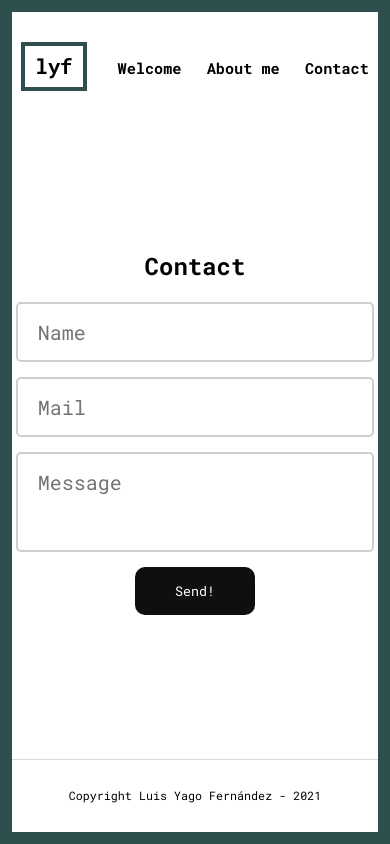
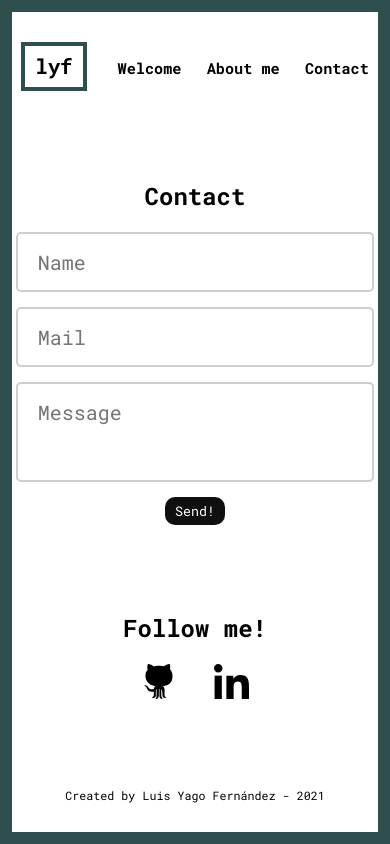
Before and after one commit to LuisYagof/personal-site, a plain HTML site: page contacto.html in a window 390 px wide. Drawn offline with Linux system fonts and the light colour scheme.

Commit message:
added links to social media pages. fixed viewport problems

```diff
--- a/contacto.html
+++ b/contacto.html
@@ -10,7 +10,6 @@
     <link rel="icon" type="image/png" sizes="32x32" href="img/favicon-32x32.png">
 </head>
 <body>
-    <!-- <div class="wrapperCont"> -->
         <header>
             <div class="cabecera">
                 <a class="logo" href="index.html">lyf</a>
@@ -31,9 +30,16 @@
                 <input class="botonForm" type="submit" value="Send!">
             </form>
         </section>
+
+        <section class="links">
+            <h3 class="title">Follow me!</h3>
+            <div class="cajaLinks">
+                <a href="https://github.com/LuisYagof" target="_blank" class="linksA"><img src="img/github-big-logo.svg" alt="github logo" width="35vw"></a>
+                <a href="https://www.linkedin.com/in/luis-yago-fern%C3%A1ndez-chantada/" target="_blank" class="linksA"><img src="img/linkedin.svg" alt="linkedin logo" width="35vw"></a>
+            </div>
+        </section>
         <footer>
-            <p class="pie">Copyright Luis Yago Fernández - 2021</p>
+            <p class="pie">Created by Luis Yago Fernández - 2021</p>
         </footer>
-    <!-- </div> -->
 </body>
 </html>
--- a/css/estilos.css
+++ b/css/estilos.css
@@ -211,7 +211,7 @@ main section .botonContacto:hover {
 /* ----- FOOTER ----- */
 
 footer {
-    border-top: hsla(180, 25%, 25%, 0.205) solid 1px;
+    /* border-top: hsla(180, 25%, 25%, 0.205) solid 1px; */
     width: 100%;
     display: flex;
     align-items: center;
--- a/css/estilosCont.css
+++ b/css/estilosCont.css
@@ -121,10 +121,14 @@ header .cabecera a.logo:hover {
     flex-direction: column;
 } */
 
-.boxContact h3.title {
+h3.title {
     font-size: x-large;
     margin: 1em;
     text-align: center;
+}
+
+section.links h3 {
+    margin-top: 1em;
 }
 
 form.formulario {
@@ -172,10 +176,23 @@ form.formulario .botonForm:hover {
         background: #3f3f3f;
 }
 
+/* ----- LINKS ----- */
+
+section.links {
+    display: flex;
+    flex-direction: column;
+}
+
+section.links .cajaLinks {
+    display: flex;
+    flex-direction: row;
+    justify-content: space-around;
+}
+
 /* ----- FOOTER ----- */
 
 footer {
-    border-top: hsla(180, 25%, 25%, 0.205) solid 1px;
+    /* border-top: hsla(180, 25%, 25%, 0.205) solid 1px; */
     width: 100%;
     display: flex;
     align-items: center;
@@ -189,8 +206,16 @@ footer p {
 /* ----- MEDIA QUERIES ----- */
 
 @media screen and (max-width:960px) and (min-width: 768px) {
+    header .cabecera .menu {
+        font-size: 2vw;
+    }
+
     form.formulario {
     margin: 1%;
+    }
+
+    section.boxContact .formulario .botonForm{
+        padding: 10px 20px;
     }
 
     form.formulario input[type="text"],
@@ -198,13 +223,13 @@ footer p {
       width: 100%;
       margin-bottom: 15px;
     }
+}
 
+@media screen and (max-width:767px) and (min-width: 480px) {
     header .cabecera .menu {
         font-size: 2vw;
     }
-}
 
-@media screen and (max-width:767px) and (min-width: 480px) {
     form.formulario {
         margin: 1%;
     }
@@ -215,8 +240,8 @@ footer p {
       margin-bottom: 15px;
     }
 
-    header .cabecera .menu {
-        font-size: 2vw;
+    section.boxContact .formulario .botonForm{
+        padding: 5px 10px;
     }
 }
 
@@ -225,7 +250,11 @@ footer p {
         width:95%;
     }
 
-    .boxContact h3.title {
+    header .cabecera .menu {
+        font-size: 3vw;
+    }
+
+    h3.title {
         margin: 0 0 1em 0;
     }
 
@@ -239,8 +268,8 @@ footer p {
       margin-bottom: 15px;
     }
 
-    header .cabecera .menu {
-        font-size: 3vw;
+    section.boxContact .formulario .botonForm{
+        padding: 5px 10px;
     }
 
     footer {
@@ -249,5 +278,6 @@ footer p {
 
     footer p {
         font-size: 3vw;
+        margin-top: 5%;
     }
 }
```
Also changed, not shown: bio.html (+1 -1 lines), img/github-big-logo.png (added), img/github-big-logo.svg (added), img/linkedin.png (added), img/linkedin.svg (added).
